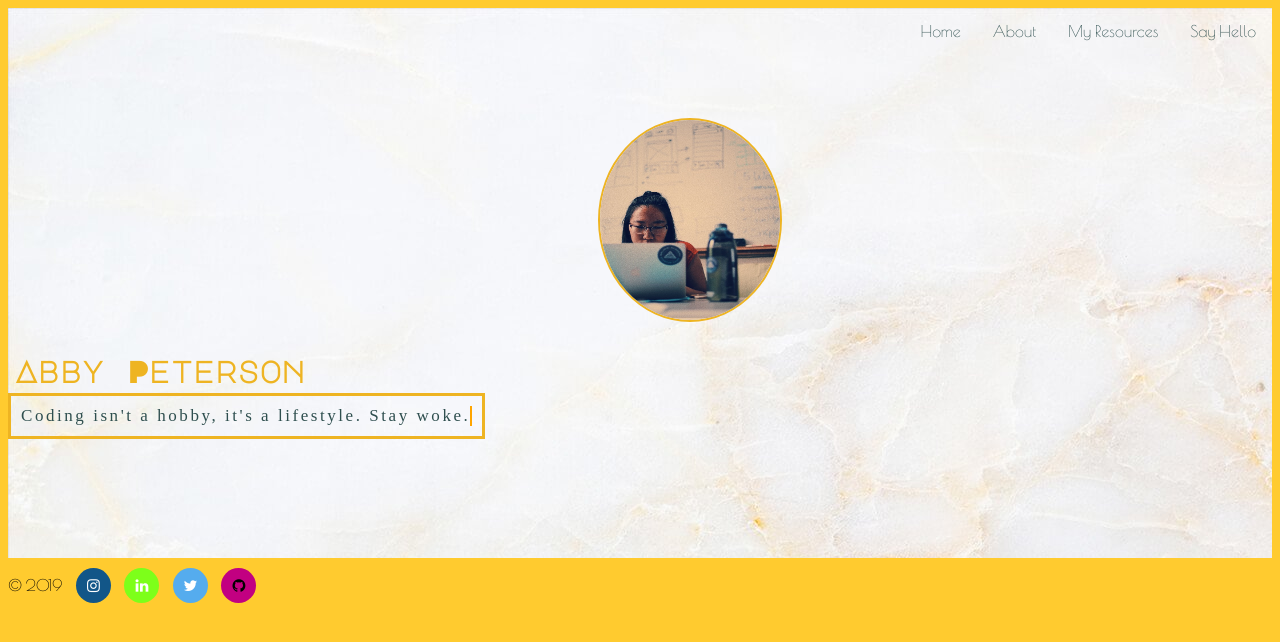
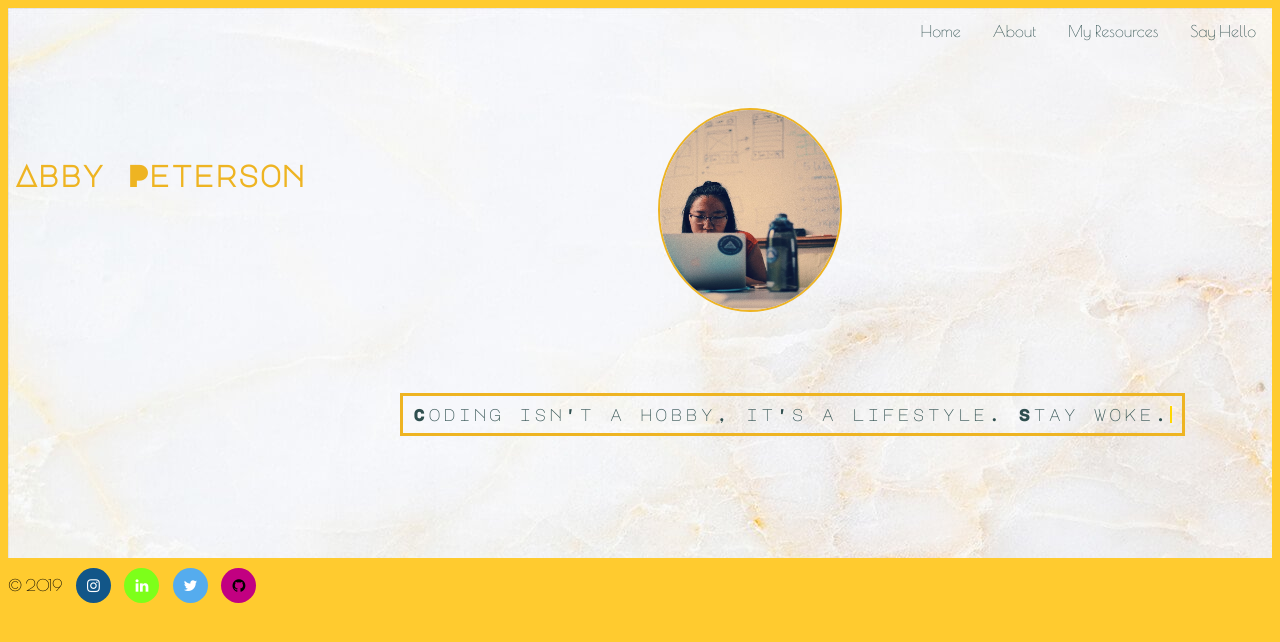
Before and after one commit to abigaylerose03/abigaylerose.io, a website: page index.html in a window 1280 px wide. Drawn offline with nearby package versions, Linux system fonts and the light colour scheme.

Commit message:
fixed contact and main positioning

```diff
--- a/css/main.css
+++ b/css/main.css
@@ -16,18 +16,16 @@ header {
     position: relative;
     border: solid 2px #EEB422;
     border-radius: 50%;
-<<<<<<< HEAD
+
     margin-left: 640px;
     margin-top: 110px;
     /*bottom: -120px;
     left: 580px; */
-=======
+
     /* margin-left: 550px;
     margin-top: 140px; */
-    bottom: -120px;
-    left: 590px;
->>>>>>> e9d5b12c7949a3521a1dfc4af92117ba23a5fa2d
-
+    bottom: 10px;
+    left: 10px;
 
 }
 
@@ -143,11 +141,7 @@ header {
 
     display: none;
     position: absolute;
-<<<<<<< HEAD
     bottom: 500px;
-=======
-    bottom: 565px;
->>>>>>> e9d5b12c7949a3521a1dfc4af92117ba23a5fa2d
     right: 210px;
     background-color: #FEF2E6;
     min-width: 70px;
@@ -175,11 +169,8 @@ header {
 .my-name {
     position: absolute;
     left: 15px;
-<<<<<<< HEAD
-    bottom: 673px;
-=======
-    bottom: 700px;
->>>>>>> e9d5b12c7949a3521a1dfc4af92117ba23a5fa2d
+    bottom: 580px;
+
 }
 
 .my-name h3 {
@@ -232,8 +223,7 @@ header {
     text-align: center;
     padding: 10px;
     top: 393px;
-<<<<<<< HEAD
-    left: 405px;
+    left: 400px;
     /* margin-top: 100px;
     margin-left: 400px; */
 }
@@ -244,20 +234,16 @@ header {
     white-space: nowrap; /* keeps content on a single line */
     margin: 0 auto;
     letter-spacing: .15em;
-
-=======
-    left: 405px;
 }
 
 .intro-para h3 {
->>>>>>> e9d5b12c7949a3521a1dfc4af92117ba23a5fa2d
+
     font-family: 'Major Mono Display', sans-serif;
     font-size: 17px;
     font-weight: 400;
 
     color: darkslategrey;
 
-<<<<<<< HEAD
     animation:
         typing 3.5s steps(40, end),
         blink-caret .75s step-end infinite;
@@ -271,7 +257,7 @@ header {
 @keyframes blink-caret {
     from, to { border-color: transparent }
     50% { border-color: orange }
-=======
+
     overflow: hidden;
     border-right: .15em solid gold;
     white-space: nowrap;
@@ -280,14 +266,6 @@ header {
     animation:
         typing 3.5s steps(50, end) infinite,
         blink-caret .75s step-end infinite;
-
-
->>>>>>> e9d5b12c7949a3521a1dfc4af92117ba23a5fa2d
-}
-
-@keyframes typing {
-    from {width: 0}
-    to {width: 100%}
 }
 
 /* typewriter cursor effect */
```
Also changed, not shown: contact.html (+5 -2 lines).
